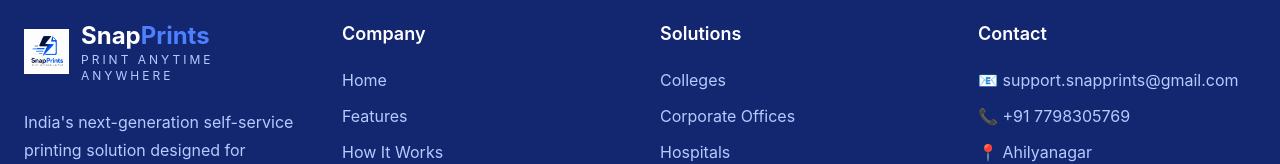
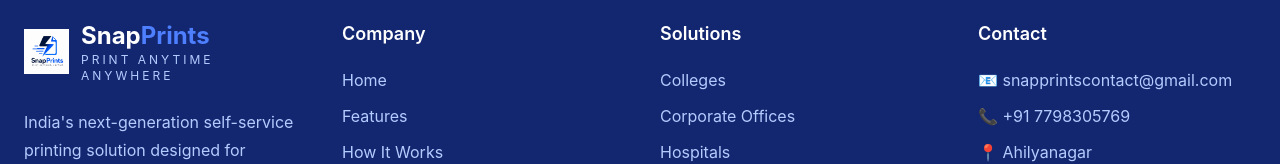
Before and after one commit to snapprints2026/Snapprints_Portfolio, a React (Vite) app: page / in a window 1280 px wide. Shown: the part 5167-5331 px from the top of the page. Built offline with nearby package versions, Linux system fonts and the light colour scheme; no server answers.

Commit message:
third  commit

```diff
--- a/src/components/landing/Footer.jsx
+++ b/src/components/landing/Footer.jsx
@@ -47,8 +47,8 @@
           <ul className="space-y-2 sm:space-y-3 text-brand-200 text-sm sm:text-base break-words">
             <li>
               📧{" "}
-              <a href="mailto:support.snapprints@gmail.com" className="hover:text-white transition">
-                support.snapprints@gmail.com
+              <a href="mailto:snapprintscontact@gmail.com" className="hover:text-white transition">
+                snapprintscontact@gmail.com
               </a>
             </li>
             <li>
```
